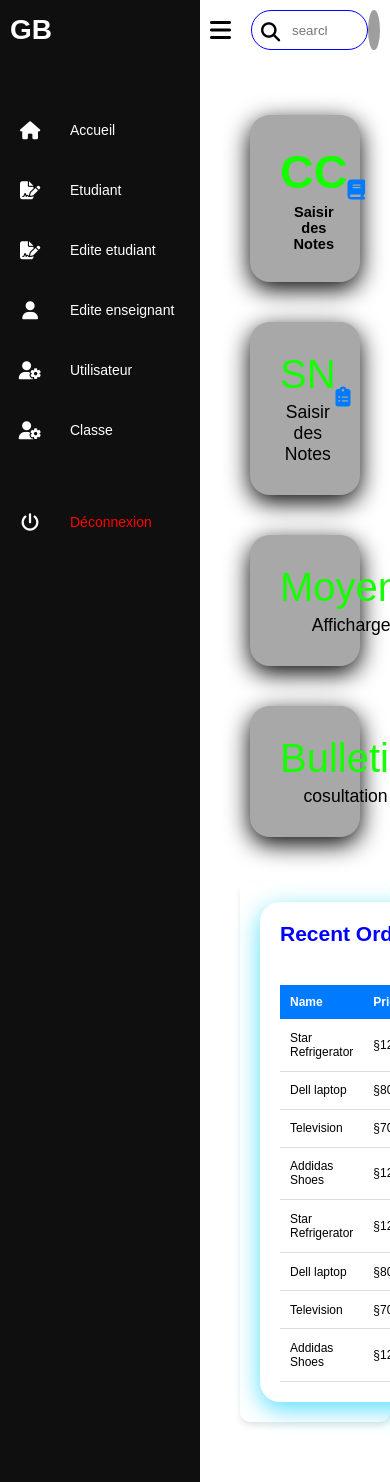
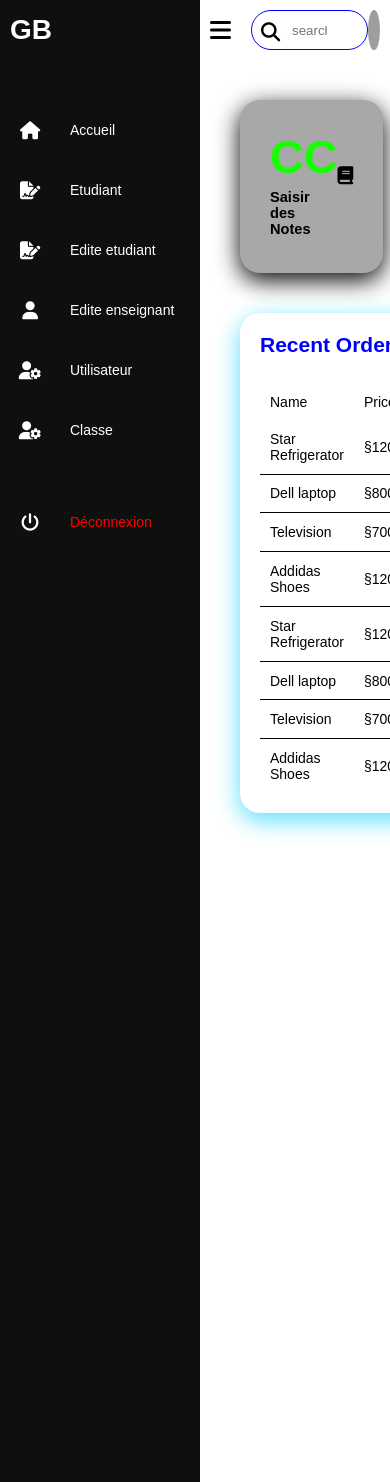
Before and after one commit to ulrichwandji2003/etudiant, a Django app: page /dashboard in a window 390 px wide. Run offline with Django 4.2, Linux system fonts and the light colour scheme; some libraries are stand-ins or nearby versions; grey boxes are pictures that could not be loaded.

Commit message:
dashboard.html

```diff
--- a/Templates/couverture/dashboard.html
+++ b/Templates/couverture/dashboard.html
@@ -3,174 +3,6 @@
 {% block title %} dashbord {% endblock %}
 
 {% block content %}
-
-<style>
-    body {
-    font-family: Arial, sans-serif;
-    margin: 0;
-    padding: 0;
-    background-color: #f5f5f5;
-}
-
-/* Conteneur général des cartes */
-.cardBox {
-    display: flex;
-    flex-wrap: wrap; /* Permet de passer à plusieurs lignes si l'espace est insuffisant */
-    justify-content: space-around;
-    margin: 20px;
-}
-
-/* Style des cartes */
-.card {
-    background: white;
-    border-radius: 10px;
-    box-shadow: 0 4px 6px rgba(0, 0, 0, 0.1);
-    width: 300px;
-    margin: 10px;
-    padding: 20px;
-    text-align: center;
-    transition: transform 0.3s ease;
-}
-
-.card:hover {
-    transform: scale(1.05);
-    box-shadow: 0 6px 8px rgba(0, 0, 0, 0.2);
-}
-
-/* Numéros et noms sur les cartes */
-.numbers {
-    font-size: 24px;
-    font-weight: bold;
-    color: #333;
-}
-
-.cardName {
-    font-size: 18px;
-    color: #666;
-}
-
-/* Icônes des cartes */
-.iconBx .icon {
-    font-size: 30px;
-    color: #007BFF;
-    margin-top: 10px;
-}
-
-/* Style du conteneur détails */
-.details {
-    margin: 20px;
-    padding: 20px;
-    background: white;
-    border-radius: 10px;
-    box-shadow: 0 4px 6px rgba(0, 0, 0, 0.1);
-}
-
-/* Style de la table */
-table {
-    width: 100%;
-    border-collapse: collapse;
-    margin-top: 20px;
-}
-
-table thead td {
-    font-weight: bold;
-    text-align: left;
-    padding: 10px;
-    background: #007BFF;
-    color: white;
-}
-
-table tbody tr td {
-    padding: 10px;
-    border-bottom: 1px solid #ddd;
-}
-
-/* Statut dans la table */
-.status {
-    padding: 5px 10px;
-    border-radius: 5px;
-    color: white;
-    font-weight: bold;
-    text-align: center;
-}
-
-.status.delivered {
-    background-color: #4CAF50;
-}
-
-.status.pending {
-    background-color: #FFC107;
-}
-
-.status.return {
-    background-color: #F44336;
-}
-
-.status.inProgress {
-    background-color: #2196F3;
-}
-
-/* Bouton vue globale */
-.btn {
-    display: inline-block;
-    background: #007BFF;
-    color: white;
-    padding: 10px 15px;
-    text-decoration: none;
-    border-radius: 5px;
-    transition: background 0.3s ease;
-}
-
-.btn:hover {
-    background: #0056b3;
-}
-
-/* **Media Queries** pour rendre responsif */
-@media screen and (max-width: 768px) {
-    .cardBox {
-        flex-direction: column; /* Les cartes s'empilent verticalement */
-        align-items: center;
-    }
-
-    .card {
-        width: 90%; /* Réduit la largeur des cartes sur tablettes et petits écrans */
-    }
-
-    table {
-        font-size: 14px; /* Texte de la table adapté aux petits écrans */
-    }
-
-    .iconBx .icon {
-        font-size: 25px; /* Icônes réduites sur petits écrans */
-    }
-}
-
-@media screen and (max-width: 480px) {
-    body {
-        font-size: 14px; /* Texte global réduit sur les téléphones */
-    }
-
-    .cardBox {
-        margin: 10px; /* Réduit les marges sur petits écrans */
-    }
-
-    .card {
-        width: 100%; /* Les cartes occupent toute la largeur */
-        margin: 5px 0; /* Réduit les marges entre les cartes */
-    }
-
-    table {
-        font-size: 12px; /* Taille des textes réduite pour les téléphones */
-    }
-
-    .btn {
-        padding: 8px 10px; /* Bouton réduit sur les petits écrans */
-    }
-
-    .iconBx .icon {
-        font-size: 20px; /* Icônes encore plus petites */
-    }
-}
 
 </style>
 
```
